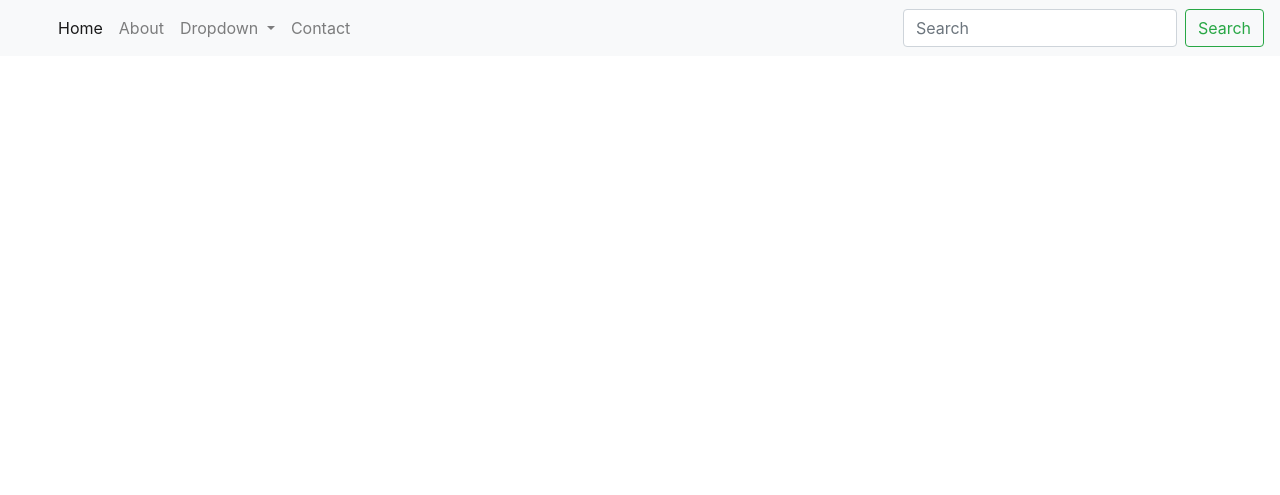
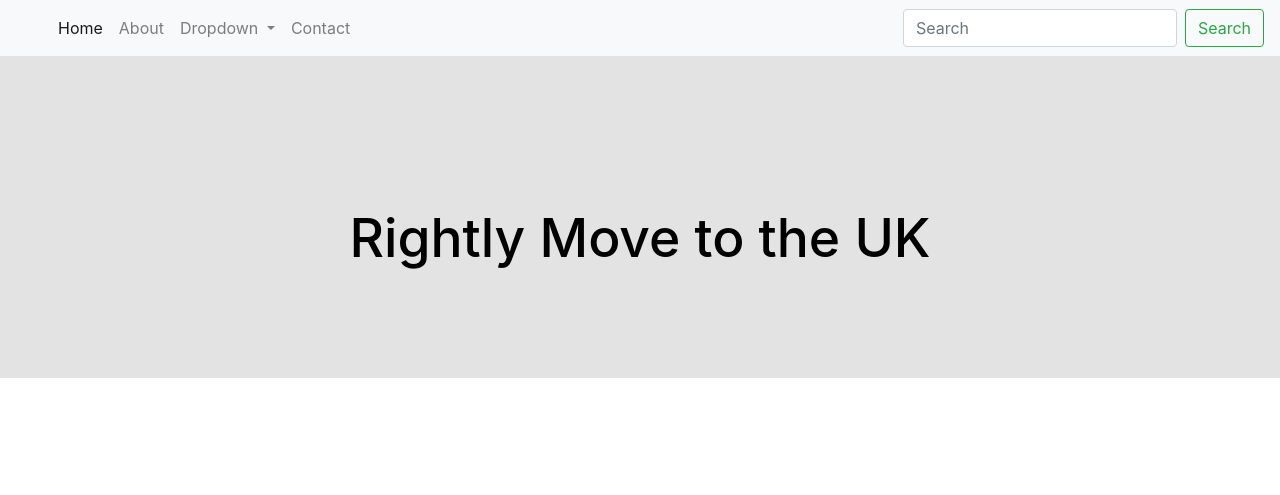
Before and after one commit to maktoob/Rightly_move, a Django app: page / in a window 1280 px wide. Shown: the top 495 px of the page. Run offline with Django 3.2, Linux system fonts and the light colour scheme; data that the repository does not hold is empty; some libraries are stand-ins or nearby versions.

Commit message:
Add page header & modify layout

```diff
--- a/static/css/base.css
+++ b/static/css/base.css
@@ -1,7 +1,20 @@
-h1 {
-    color: red;
-}
 
 .navbar {
     padding-left: 50px;
 }
+
+.page-header {
+    padding: 150px 150px 100px 150px;
+    text-align: center;
+    background-color: #e3e3e3;
+}
+
+.page-header h1 a {
+    color: black;
+    font-size: 40pt;
+    text-decoration: none;
+}
+
+a:link, a:visited, a:hover, a:active {
+    text-decoration: none;
+}
--- a/website/templates/website/base.html
+++ b/website/templates/website/base.html
@@ -51,6 +51,9 @@
     <title>Rightly Move to the UK</title>
 </head>
 <body>
+<div class="page-header">
+    <h1><a href="{% url 'home' %}">Rightly Move to the UK</a></h1>
+</div>
 {% block content %}
 {% endblock content %}
 </body>
--- a/website/templates/website/home.html
+++ b/website/templates/website/home.html
@@ -1,12 +1,9 @@
 {% extends 'website/base.html' %}
 {% block content %}
 <div class="content-fluid">
-    <div class="row" style="padding-top: 150px">
-        <div class="col-lg-4" style="padding-left: 50px; padding-right: 50px">
-            <div class="sidenav">
-            </div>
-        </div>
-        <div class="col-lg-6" style="padding-left: 10px; padding-right: 20px; padding-bottom: 20px">
+    <div class="row" style="padding-top: 50px">
+        <div class="col-lg-3" style="padding-left: 50px; padding-right: 50px"></div>
+        <div class="col-lg-6" style="padding-left: 150px; padding-right: 20px; padding-bottom: 20px">
             {% for post in posts %}
             <h3 style="padding-top: 15px"><a href="{% url 'post_detail' post.pk %}">{{ post.title }}</a></h3>
             <p>{{ post.date }} |{% for category in post.category.all %} {{ category.topic }} {% endfor %} </p>
```
Also changed, not shown: website/templates/website/post_detail.html (+4 -5 lines).
